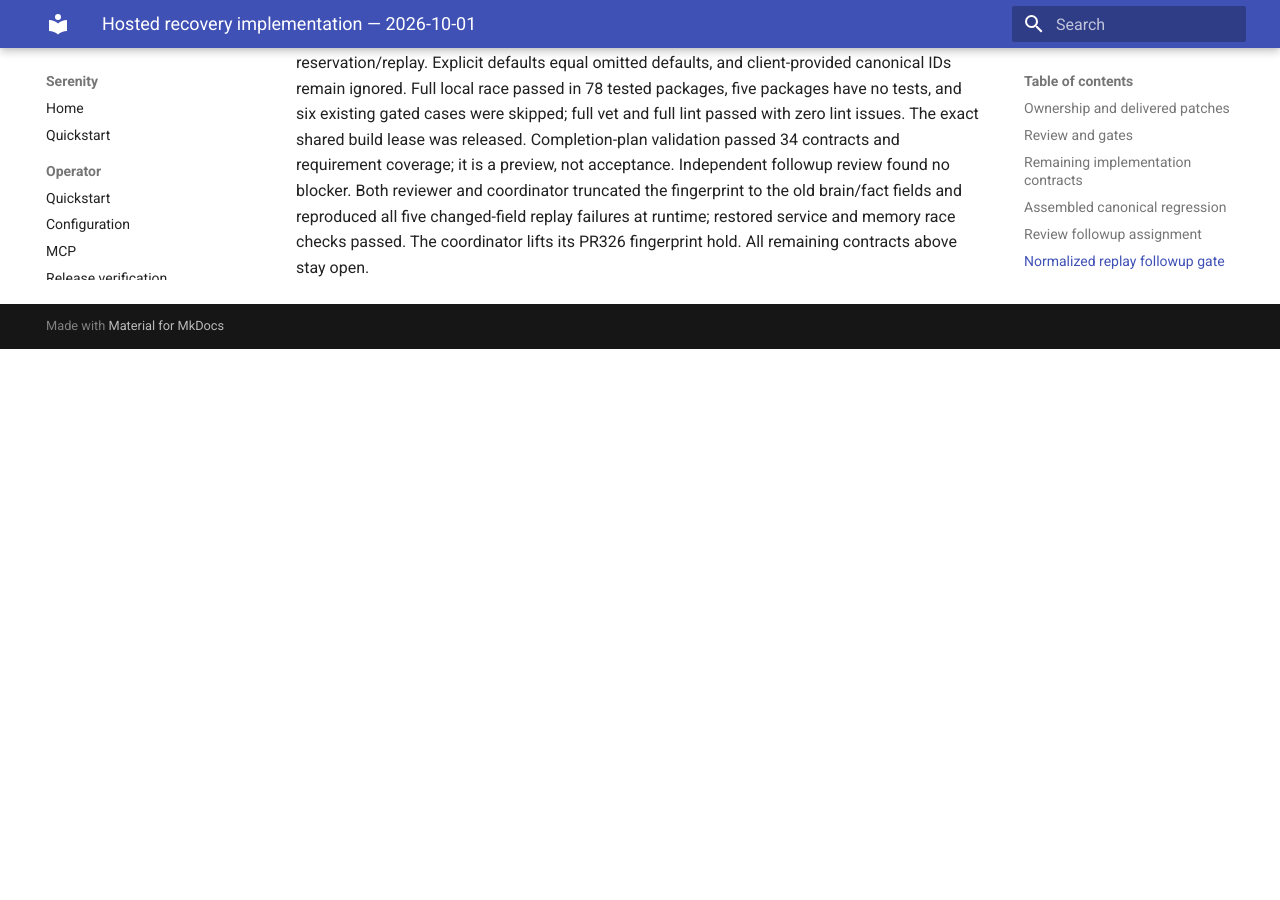
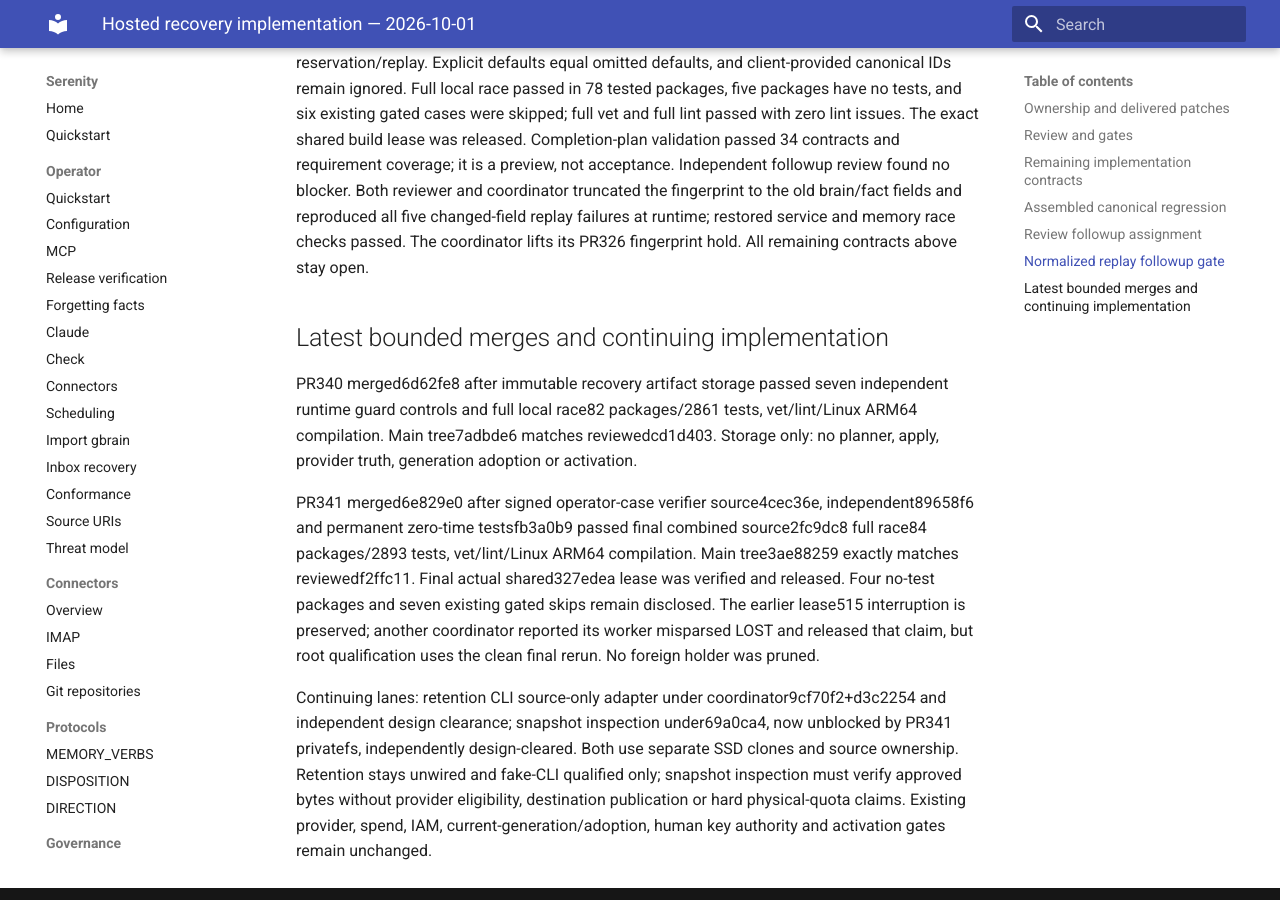
Before and after one commit to sirerun/serenity, an MkDocs documentation site: the page built from docs/plans/hosted-recovery-implementation-2026-10-01.md, in a window 1280 px wide and 900 px high, scrolled down 2488 px. Built offline with MkDocs 1.6.1 and Material for MkDocs 9.7.7, drawn with Linux system fonts in a browser that asks for light colours; before the commit the page ends 2837 px from its top, so only the background shows below that.

Commit message:
docs: record verified merges and continuing source lanes

```diff
--- a/docs/plans/hosted-recovery-implementation-2026-10-01.md
+++ b/docs/plans/hosted-recovery-implementation-2026-10-01.md
@@ -34,3 +34,11 @@ Independent review confirmed the initial two-field remember fingerprint permits
 ## Normalized replay followup gate
 
 The followup at `1815e70b8c0f0378f119fc286ebffb0a46854564` shares the handler’s pure validation/default normalization with gateway replay. Fingerprints include brain, fact, provenance, visibility, parsed TTL, canonical entity type/slug and kind; invalid input is rejected before ledger reservation/replay. Explicit defaults equal omitted defaults, and client-provided canonical IDs remain ignored. Full local race passed in 78 tested packages, five packages have no tests, and six existing gated cases were skipped; full vet and full lint passed with zero lint issues. The exact shared build lease was released. Completion-plan validation passed 34 contracts and requirement coverage; it is a preview, not acceptance. Independent followup review found no blocker. Both reviewer and coordinator truncated the fingerprint to the old brain/fact fields and reproduced all five changed-field replay failures at runtime; restored service and memory race checks passed. The coordinator lifts its PR326 fingerprint hold. All remaining contracts above stay open.
+
+## Latest bounded merges and continuing implementation
+
+PR340 merged6d62fe8 after immutable recovery artifact storage passed seven independent runtime guard controls and full local race82 packages/2861 tests, vet/lint/Linux ARM64 compilation. Main tree7adbde6 matches reviewedcd1d403. Storage only: no planner, apply, provider truth, generation adoption or activation.
+
+PR341 merged6e829e0 after signed operator-case verifier source4cec36e, independent89658f6 and permanent zero-time testsfb3a0b9 passed final combined source2fc9dc8 full race84 packages/2893 tests, vet/lint/Linux ARM64 compilation. Main tree3ae88259 exactly matches reviewedf2ffc11. Final actual shared327edea lease was verified and released. Four no-test packages and seven existing gated skips remain disclosed. The earlier lease515 interruption is preserved; another coordinator reported its worker misparsed LOST and released that claim, but root qualification uses the clean final rerun. No foreign holder was pruned.
+
+Continuing lanes: retention CLI source-only adapter under coordinator9cf70f2+d3c2254 and independent design clearance; snapshot inspection under69a0ca4, now unblocked by PR341 privatefs, independently design-cleared. Both use separate SSD clones and source ownership. Retention stays unwired and fake-CLI qualified only; snapshot inspection must verify approved bytes without provider eligibility, destination publication or hard physical-quota claims. Existing provider, spend, IAM, current-generation/adoption, human key authority and activation gates remain unchanged.
```
Also changed, not shown: docs/roadmap.md (+1 -1 lines).
